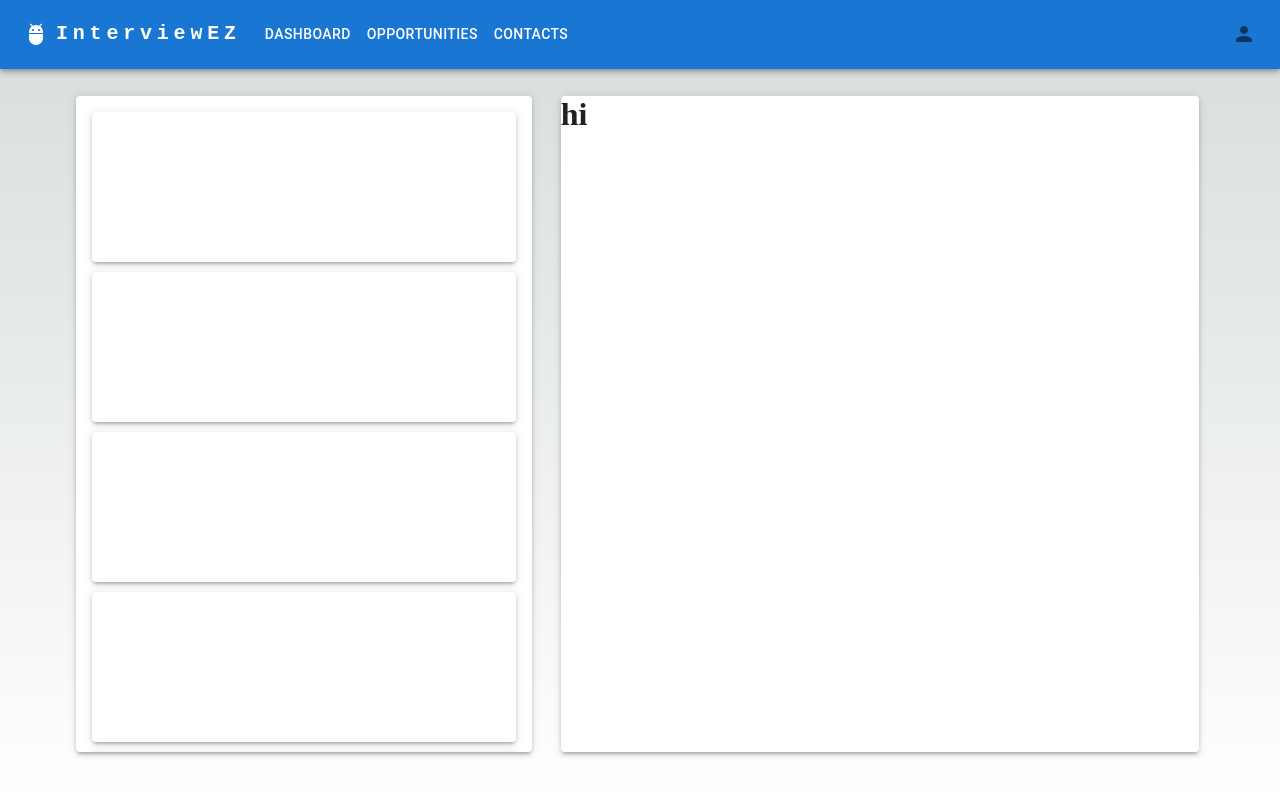
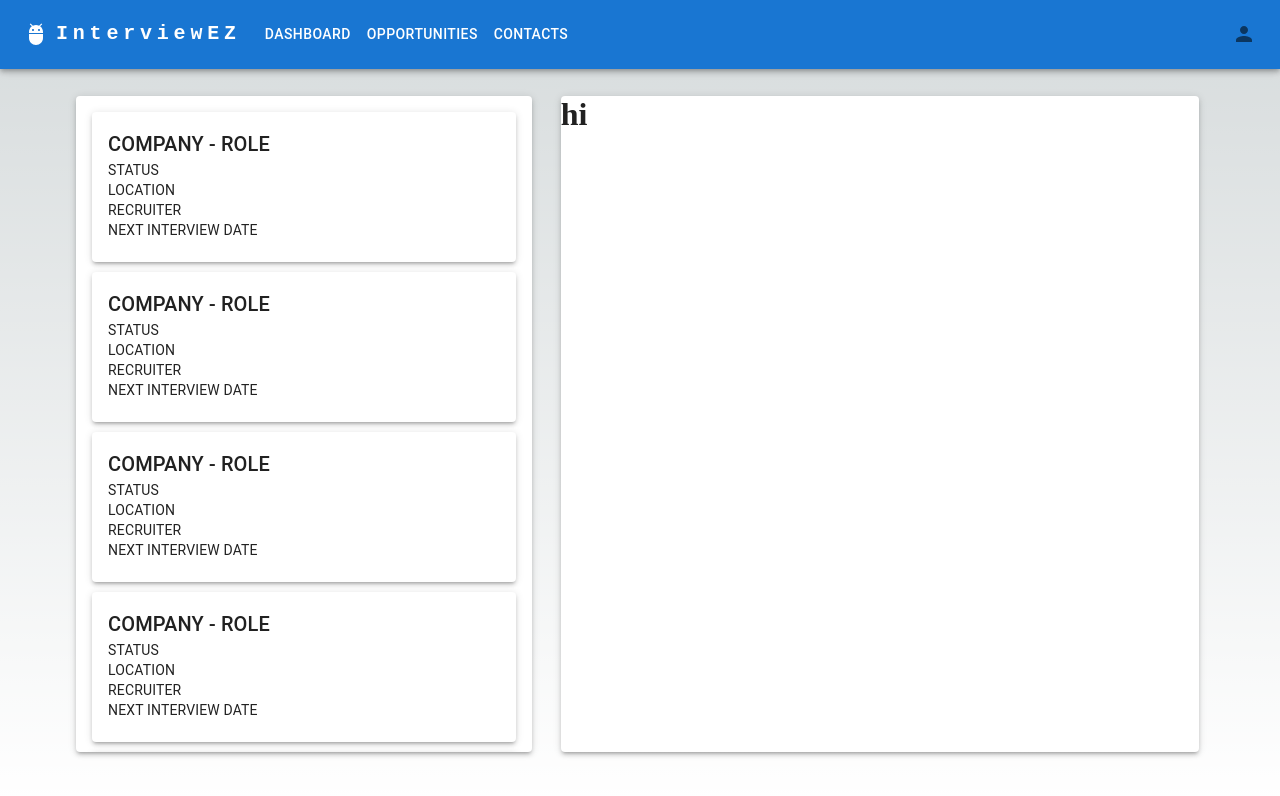
Before and after one commit to peebles434/InterviewEZ, a Next.js app in the folder interviewez/: page /home/opportunities in a window 1280 px wide. Shown: the top 796 px of the page. Built offline with nearby package versions, Linux system fonts and the light colour scheme.

Commit message:
Add preview card basic output placeholders

```diff
--- a/interviewez/src/components/opportunityPreview.tsx
+++ b/interviewez/src/components/opportunityPreview.tsx
@@ -1,11 +1,34 @@
 "use client"
 
-import Paper from '@mui/material/Paper'
+import * as React from 'react';
+import Card from '@mui/material/Card'
 import styles from '../app/page.module.css'
+import { CardContent, Typography } from '@mui/material';
 
+const card = (
+    <React.Fragment>
+        <CardContent>
+            <Typography variant='h6' component='div'>
+                COMPANY - ROLE
+            </Typography>
+            <Typography variant='body2' component='div'>
+                STATUS
+            </Typography>
+            <Typography variant='body2' component='div'>
+                LOCATION
+            </Typography>
+            <Typography variant='body2' component='div'>
+                RECRUITER
+            </Typography>
+            <Typography variant='body2' component='div'>
+                NEXT INTERVIEW DATE
+            </Typography>
+        </CardContent>
+    </React.Fragment>
+)
 
 export default function OpportunityPreview() {
   return (
-    <Paper elevation={3} className={styles.opportunityCard}/>
+    <Card elevation={3} className={styles.opportunityCard}>{card}</Card>
   )
 }
```
